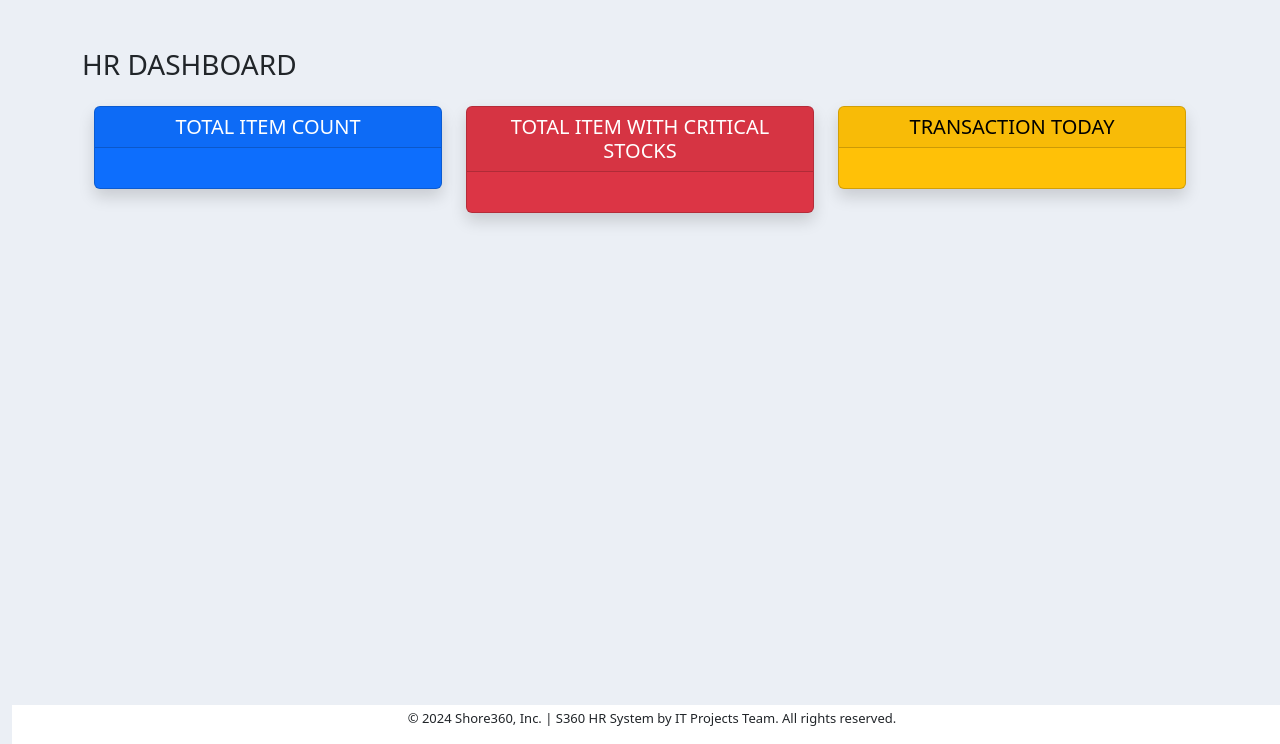
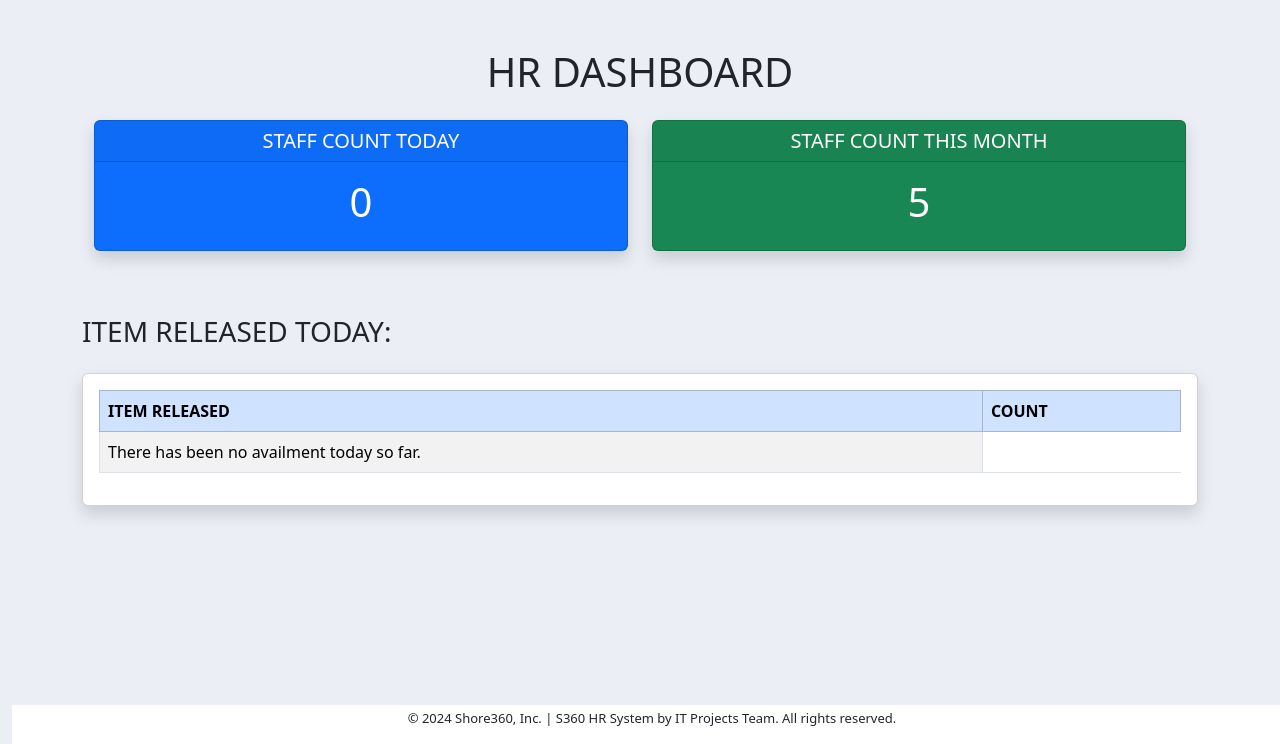
Before and after one commit to renzo031109/HR_System, a Django app: page /dashboard/ in a window 1280 px wide. Shown: the part 56-800 px from the top of the page. Run offline with Django 5.2, Linux system fonts and the light colour scheme; data comes from the database, SQL or seed files in the repository; both versions use the stored data as it was after the commit; some libraries are stand-ins or nearby versions.

Commit message:
added dashboard

```diff
--- a/dashboard/templates/dashboard/dashboard.html
+++ b/dashboard/templates/dashboard/dashboard.html
@@ -10,37 +10,63 @@ HOME
 <div class="container">
 
 <div class="dasboard-title mt-5 pb-3">
-    <h3>HR DASHBOARD  </h3>
+    <h1><center>HR DASHBOARD</center> </h1>
 </div>
 <div class="container text-center">
     <div class="row">
-      <div class="col-4">
+      <div class="col-6">
         <div class="card text-bg-primary mb-3 shadow fade show">
-            <h5 class="card-header">TOTAL ITEM COUNT</h5>
+            <h5 class="card-header">STAFF COUNT TODAY</h5>
             <div class="card-body">
-              <h1 class="card-title"></h1>
+              <h1 class="card-title">{{ transaction_today }}</h1>
             </div>
           </div>
       </div>
-      <div class="col-4">
-        <div class="card text-bg-danger shadow fade show">
-            <h5 class="card-header ">TOTAL ITEM WITH CRITICAL STOCKS</h5>
+      <div class="col-6">
+        <div class="card text-bg-success shadow fade show">
+            <h5 class="card-header ">STAFF COUNT THIS MONTH</h5>
             <div class="card-body">
-                <h1 class="card-title"></h1>
+                <h1 class="card-title">{{ transaction_month }}</h1>
             </div>
           </div>
       </div>
-      <div class="col-4">
-        <div class="card text-bg-warning mb-3 shadow fade show ">
-            <h5 class="card-header">TRANSACTION TODAY</h5>
-            <div class="card-body">
-                <h1 class="card-title"></h1>
-            </div>
-          </div>
-      </div>
-
     </div>
 </div>
 
 
+<div class="dasboard-title mt-5 pb-3">
+  <h3>ITEM RELEASED TODAY: </h3>
+</div>
+
+<div class="row">
+  <div class="col-12">
+
+        <div class="card card-body shadow fade show">
+
+          <table class="table table-bordered table-hover table-striped">
+                <thead class="table-primary">
+                  <tr>
+                    <th scope="col">ITEM RELEASED</th>
+                    <th scope="col">COUNT</th>
+                  </tr>
+                </thead>
+                <tbody>
+                  {% for item in component_stat %}
+                  <tr>
+                    <td>{{ item.component__component }}</td>
+                    <td>{{ item.total_count }}</td>
+                  </tr>
+                  {% empty %}
+                  <td>There has been no availment today so far.</td>
+                  {% endfor %}
+
+                </tbody>
+              </table>
+
+        </div>
+
+  </div>
+</div>
+
+
 {% endblock content %}
--- a/dashboard/views.py
+++ b/dashboard/views.py
@@ -1,9 +1,10 @@
 from django.shortcuts import render
 from django.contrib.auth.decorators import login_required
-from receiving_app.models import Employee_Record
+from receiving_app.models import Employee_Record, Statistics
 from django.http import HttpResponse
 import datetime
 from django.db.models import Q
+from django.db.models import Sum
 
 from openpyxl.styles.borders import Border, Side, BORDER_THIN
 from openpyxl import Workbook
@@ -13,12 +14,43 @@ from openpyxl.styles import *
 
 def dashboard(request):
 
-    # employee_record = Employee_Record.objects.all()
+    stat = Statistics.objects.all()
 
-    # print('hello')
 
-    # context = {
-    #     'employee_record': employee_record
-    # }
 
-    return render(request, 'dashboard/dashboard.html')
+    # Get the current month and year
+    now = datetime.datetime.now()
+    current_year = now.year
+    current_month = now.month
+
+    today = datetime.datetime.now().date()
+
+    #Transaction today summary
+    transaction_today = 0
+    for transaction_date in stat:
+        if transaction_date.date.date() == datetime.datetime.now().date():
+            transaction_today += 1
+
+
+    # Filter for records in the current month
+    stat = Statistics.objects.filter(date__year=current_year, date__month=current_month)
+    transaction_month = stat.count()
+
+
+    #This will group component and count released items today
+    #componen__component will get the values of the field
+    component_stat = (Employee_Record.objects
+                      .filter(date__date=today)
+                      .values('component__component')
+                      .annotate(total_count=Sum('count'))
+                      .order_by('-total_count')
+                    )
+
+    context = {
+
+        'transaction_month': transaction_month,
+        'transaction_today': transaction_today,
+        'component_stat': component_stat
+    }
+
+    return render(request, 'dashboard/dashboard.html', context)
--- a/receiving_app/forms.py
+++ b/receiving_app/forms.py
@@ -66,7 +66,7 @@ class ReceivedForm(forms.ModelForm):
 
     def __init__(self, *args, **kwargs):
         super().__init__(*args, **kwargs)
-        self.fields['component'].empty_label = None
+        # self.fields['component'].empty_label = None
 
 
 # modelformset functions
--- a/receiving_app/models.py
+++ b/receiving_app/models.py
@@ -56,6 +56,7 @@ class Employee_Record(models.Model):
     component = models.ForeignKey(Component, on_delete=models.CASCADE, null=True, blank=True)
     date = models.DateTimeField(auto_now_add=True)
     others = models.CharField(max_length=200, null=True, blank=True)
+    count = models.IntegerField(null=True)
 
     class Meta:
         ordering = ["-date"]
@@ -74,7 +75,13 @@ class Employee_Record(models.Model):
 class Statistics(models.Model):
     employee = models.CharField(max_length=50, null=True, blank=True)
     count = models.IntegerField(null=True)
-    date = models.DateField(auto_now_add=True)
+    date = models.DateTimeField(auto_now_add=True)
 
     def __str__(self):
         return self.employee
+
+
+class Component_Statistics(models.Model):
+    component = models.CharField(max_length=200, null=True)
+    count = models.IntegerField(null=True)
+    date_component = models.DateTimeField(auto_now_add=True)
--- a/receiving_app/templates/receiving_app/add_record.html
+++ b/receiving_app/templates/receiving_app/add_record.html
@@ -17,7 +17,7 @@ RELEASED ITEM FORM
     {% csrf_token %}
     {{ formset.management_form }}
 
-    <div class="get-item-title mb-5"><center><h3>HR RELEASED FORM</h3></center></div>
+    <div class="get-item-title mb-5"><center><h1>HR RELEASED FORM</h1></center></div>
 
     <div class="border px-3 pb-3 pt-2">
 
--- a/receiving_app/templates/receiving_app/summary_report.html
+++ b/receiving_app/templates/receiving_app/summary_report.html
@@ -48,6 +48,7 @@ RECEIPT LOGS
         <td>{{ record.component }}</td>
         <td>{{ record.others }}</td>
         <td>{{ record.date }}</td>
+
         <td>
           <center>
               <button type="submit" class="btn btn-danger btn-sm" data-bs-toggle="modal" data-bs-target="#delete{{ record.id }}"><i class="fa-solid fa-trash"></i></button>
--- a/templates/navbar.html
+++ b/templates/navbar.html
@@ -20,7 +20,7 @@
             <a class="nav-link" href="{% url 'add_record' %}" ><i class="fa-solid fa-file-medical"></i> RELEASED ITEM</a>
           </li>
           <li class="nav-item">
-            <a class="nav-link" href="{% url 'summary_received' %}" ><i class="fa-solid fa-file-circle-plus"></i> SUMMARY REPORT</a>
+            <a class="nav-link" href="{% url 'summary_received' %}" ><i class="fa-solid fa-clipboard-list"></i> SUMMARY REPORT</a>
           </li>
 
 
```
Also changed, not shown: receiving_app/views.py (+10 -4 lines), db.sqlite3, receiving_app/migrations/0003_alter_statistics_date.py (added), receiving_app/migrations/0004_component_statistics.py (added), receiving_app/migrations/0005_employee_record_count.py (added).
